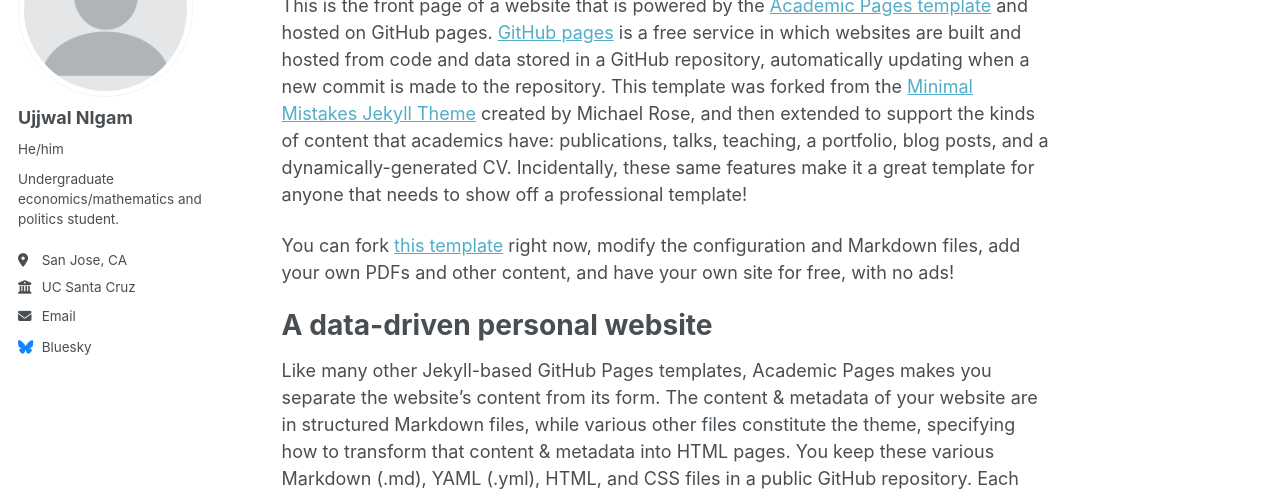
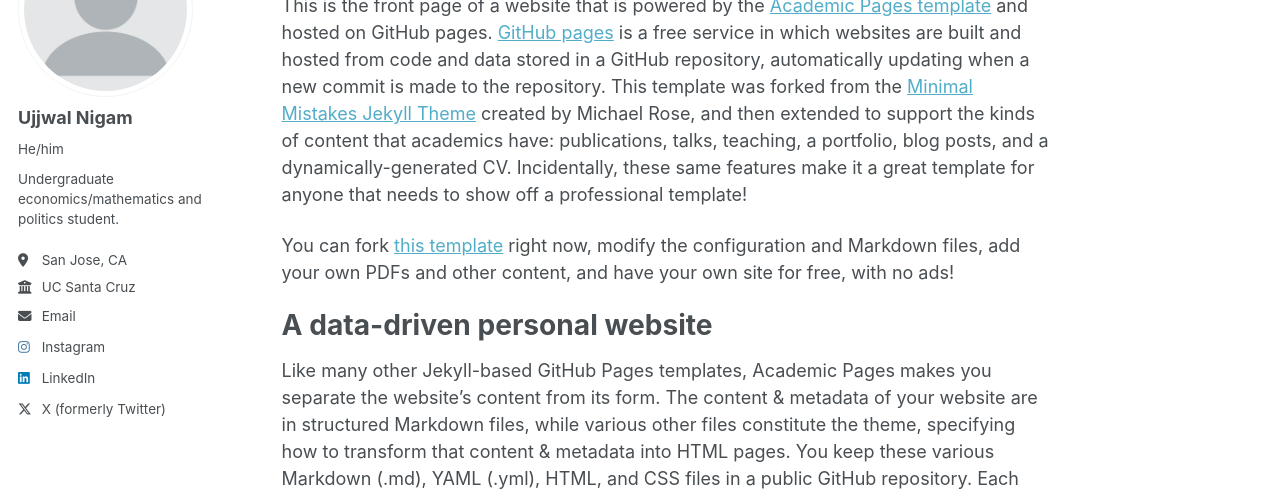
Before and after one commit to Ujjwal-Nigam/Ujjwal-Nigam.github.io, a Jekyll site: the page built from _pages/about.md, in a window 1280 px wide. Shown: the part 177-673 px from the top of the page. Built offline with Jekyll 4.4.1, drawn with Linux system fonts in a browser that asks for light colours; a script bundle is joined from its source files by our own code; library files that are not in the unit come from our copies; some of the changed lines change nothing that is shown.

Commit message:
social media

```diff
--- a/_config.yml
+++ b/_config.yml
@@ -24,7 +24,7 @@
 author:
   # Biographic information
   avatar           : "profile.png"
-  name             : "Ujjwal NIgam"
+  name             : "Ujjwal Nigam"
   pronouns         : "He/him"
   bio              : "Undergraduate economics/mathematics and politics student."
   location         : "San Jose, CA"
@@ -57,16 +57,16 @@
 
   # Social media
   artstation       : # Username
-  bluesky          : "bsky.app" # Replace this with you Bluesky username
+  bluesky          : # "bsky.app" # Replace this with you Bluesky username
   facebook         : # Username
   flickr           : # Username
   foursquare       : # Username
   goodreads        : # Username
   google_plus      : # Username
   keybase          : # Username
-  instagram        : # Username
+  instagram        : "lo.ki153"
   lastfm           : # Username
-  linkedin         : # Username
+  linkedin         : "Ujjwal Nigam"
   mastodon         : # URL
   medium           : # URL
   pinterest        : # Username
@@ -74,7 +74,7 @@
   steam            : # Username
   telegram         : # URL
   tumblr           : # Username
-  twitter          : # Username for X / Twitter
+  twitter          : "ekolai2"
   vine             : # Username
   weibo            : # Username
   wikipedia        : # Username
```
